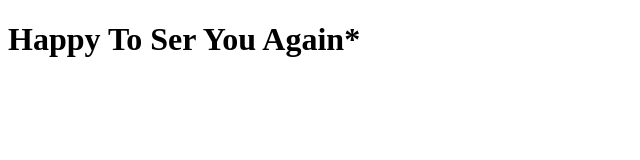
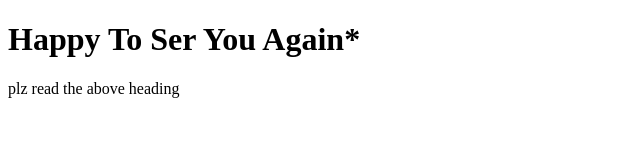
Before and after one commit to Avinash93454554249790640963/samplefile, a plain HTML site: page index.html in a window 1280 px wide. Shown: the whole page, without its empty margins (0-640 px from the left). Drawn offline with Linux system fonts and the light colour scheme.

Commit message:
Fix:add the paragraph tag

```diff
--- a/index.html
+++ b/index.html
@@ -7,6 +7,7 @@
 </head>
 <body>
     <h1>Happy To Ser You Again*</h1>
+    <p>plz read the above heading</p>
 
 </body>
 </html>
```
